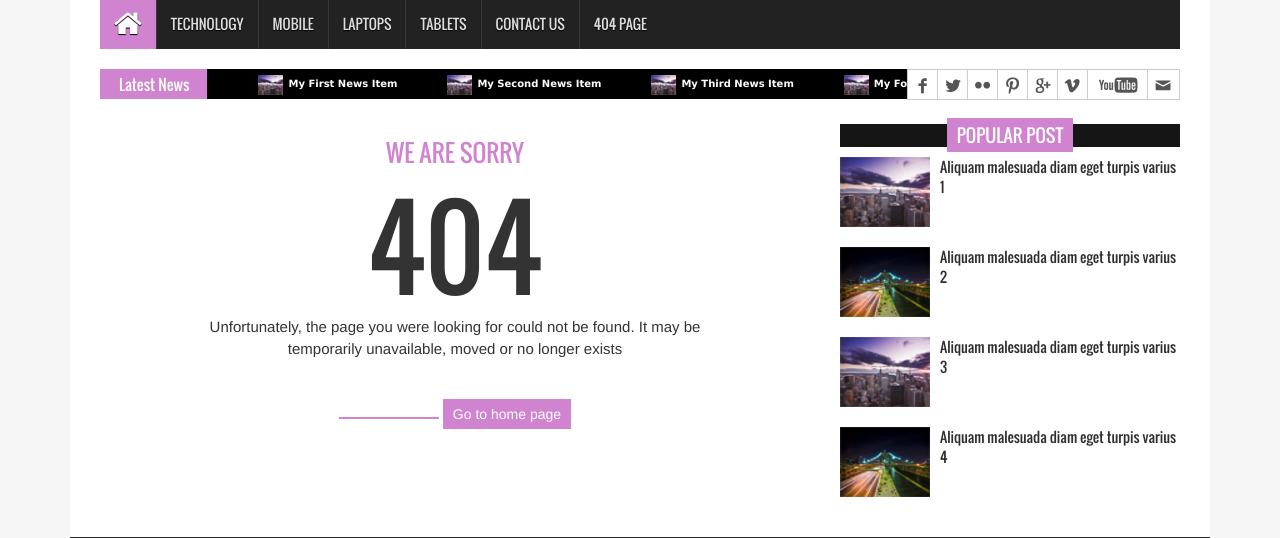
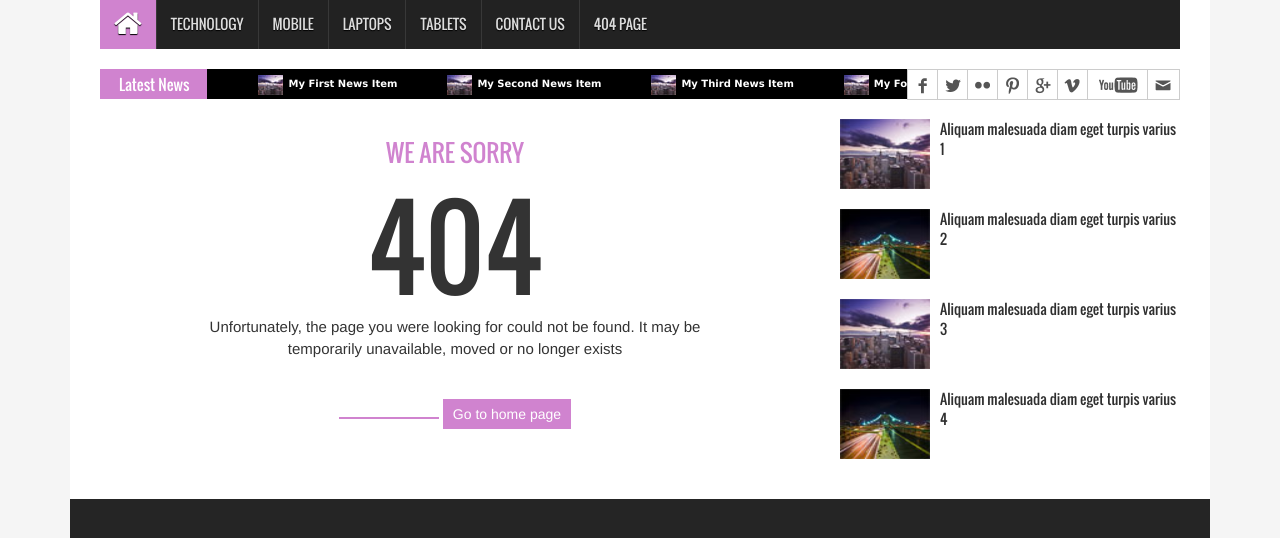
Before and after one commit to Bekmurodo/django-yangi, a Django app: template news_project/templates/news/404.html in a window 1280 px wide. Shown: the part 197-735 px from the top of the page. Run offline with Django 5.2, Linux system fonts and the light colour scheme; the template is opened without the code that fills it, so the values that code supplies are empty; some libraries are stand-ins or nearby versions.

Commit message:
Update 404.html

```diff
--- a/news_project/templates/news/404.html
+++ b/news_project/templates/news/404.html
@@ -19,7 +19,6 @@
       <div class="col-lg-4 col-md-4 col-sm-4">
         <aside class="right_content">
           <div class="single_sidebar">
-            <h2><span>Popular Post</span></h2>
             <ul class="spost_nav">
               <li>
                 <div class="media wow fadeInDown"> <a href="single_page.html" class="media-left"> <img alt="" src="{% static 'images/post_img1.jpg' %}"> </a>
```
